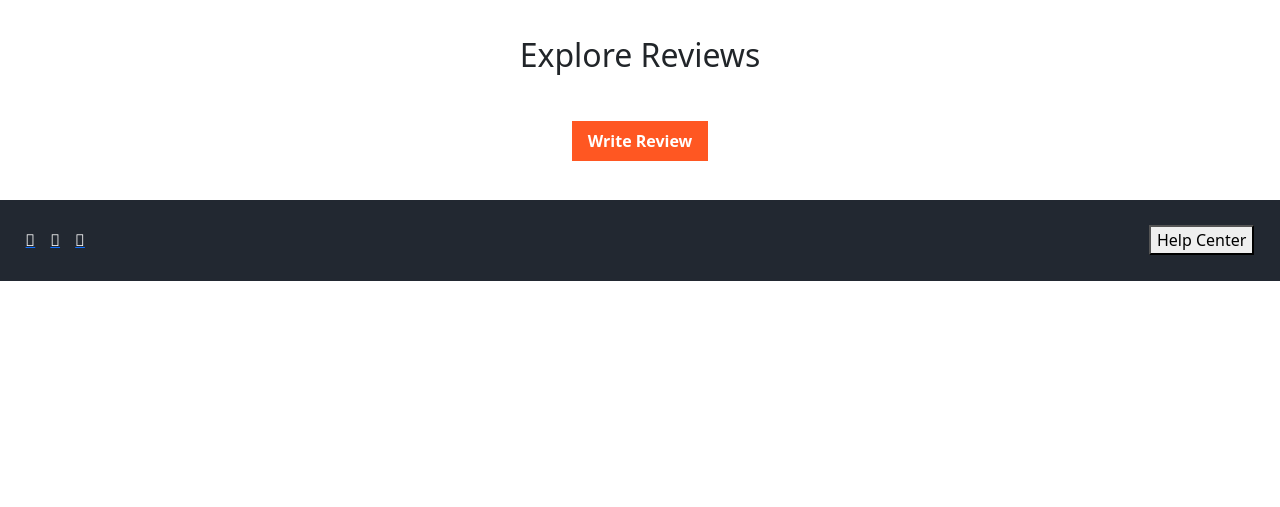
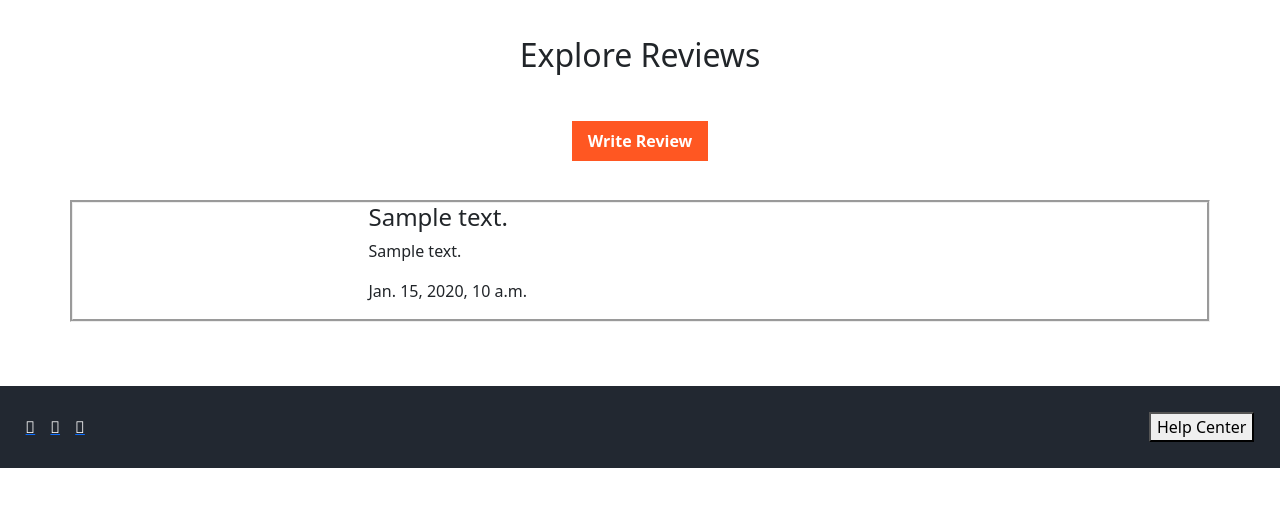
Before and after one commit to Chikayo-k/rate-your-stay, a Django app: a page that uses home/templates/home/detail.html in a window 1280 px wide. Shown: the part 270-777 px from the top of the page. Run offline with Django 4.2, Linux system fonts and the light colour scheme; tables that the repository leaves empty hold one stand-in row (values such as "Sample post").

Commit message:
Connect the model to the detaile slug page and render it on the page.

```diff
--- a/home/templates/home/detail.html
+++ b/home/templates/home/detail.html
@@ -25,9 +25,26 @@
       <div class="write-review-btn">
         <a class="nav-link write-review" href="">Write Review</a>
       </div>
-    </section>
+
+      {% for review in reviews %}
+
+      <div class="container review-container">
+        <div class="row">
+          <div class="col-12 col-sm-4 col-lg-3 review-img-container">
+            <img class="img-fluid review-img" src="{{article.detail_image.url}}" alt="">
+          </div>
+          <div class="col-12 col-sm-8 col-lg-9">
+            <h4>{{review.review_title}}</h4>
+            <p>{{review.comment_area}}</p>
+            <p>{{review.comment_date}}</p>
+          </div>
+        </div>
+      </div>
 
 
+      {% endfor %}
+
+    </section>
 
 
 </main>
--- a/home/views.py
+++ b/home/views.py
@@ -1,6 +1,7 @@
 from django.shortcuts import render, get_object_or_404
 from django.views import generic
-from .models import Article
+from .models import Article,Reviews
+
 # Create your views here.
 
 class ArticleList(generic.ListView):
@@ -12,9 +13,14 @@ def detail(request, slug):
 
     queryset = Article.objects.all()
     detail = get_object_or_404(queryset, slug=slug)
+    reviews = detail.chosen_article.all()
+
 
     return render(
         request,
         'home/detail.html',
-        {'article':detail},
+        {
+         'article':detail,
+         'reviews':reviews,
+        },
     )
--- a/static/css/style.css
+++ b/static/css/style.css
@@ -245,6 +245,8 @@ footer{
     text-align: left;
 }
 
+/* Review Section */
+
 .review-title{
     text-align: center;
     margin-top: 5%;
@@ -262,17 +264,30 @@ footer{
     color: white;
     font-weight: bold;
     margin: 3% 0;
+    text-decoration:none ;
+}
 
-
-    text-decoration:none ;
-
+.review-container {
+    margin-bottom: 5%;
 }
 /*------------------- Media query-------------------*/
+
+@media screen and (min-width:576px){
+
+    .review-img-container{
+        padding:0;
+    }
+
+    .review-container{
+        border-style:groove;
+}
+}
 
 /* Over768px */
 @media screen and (min-width:768px){
 
 }
+
 
 /* //Over 992 px// */
 @media screen and (min-width: 992px) {
```
